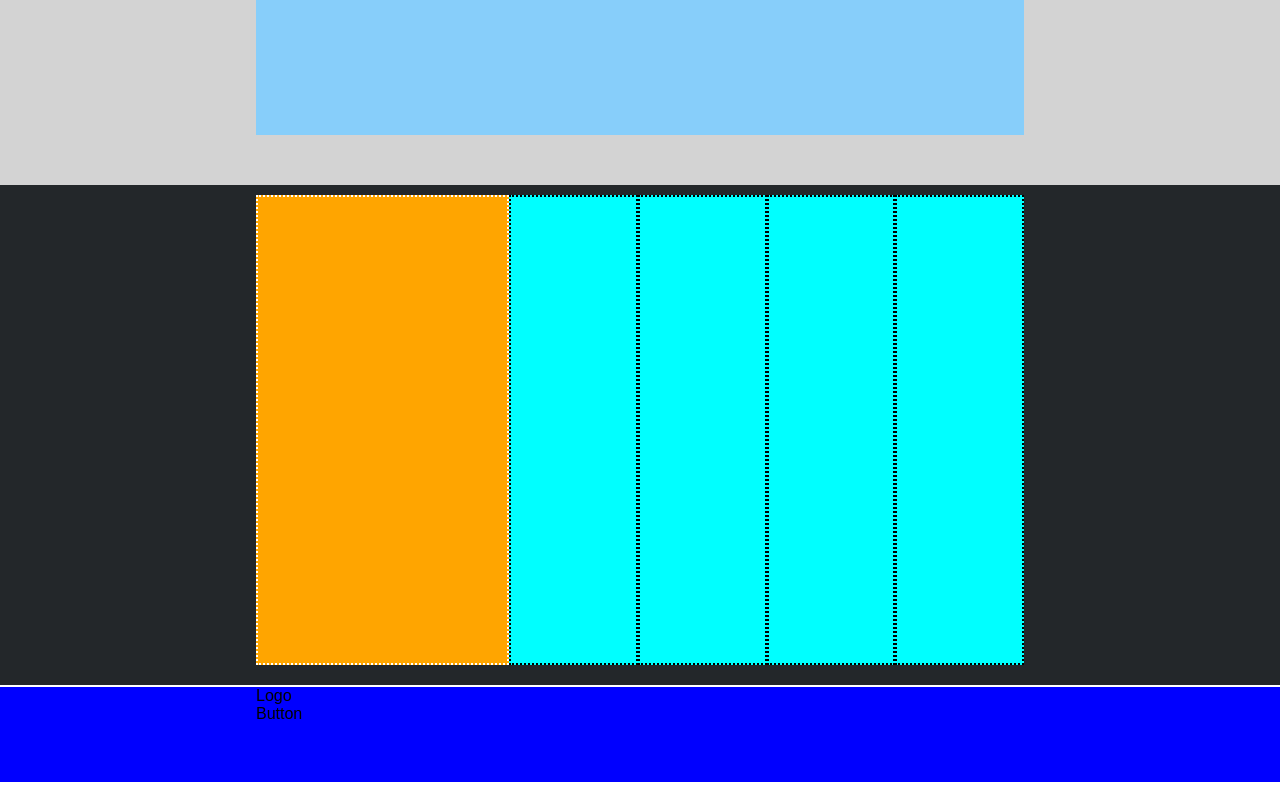
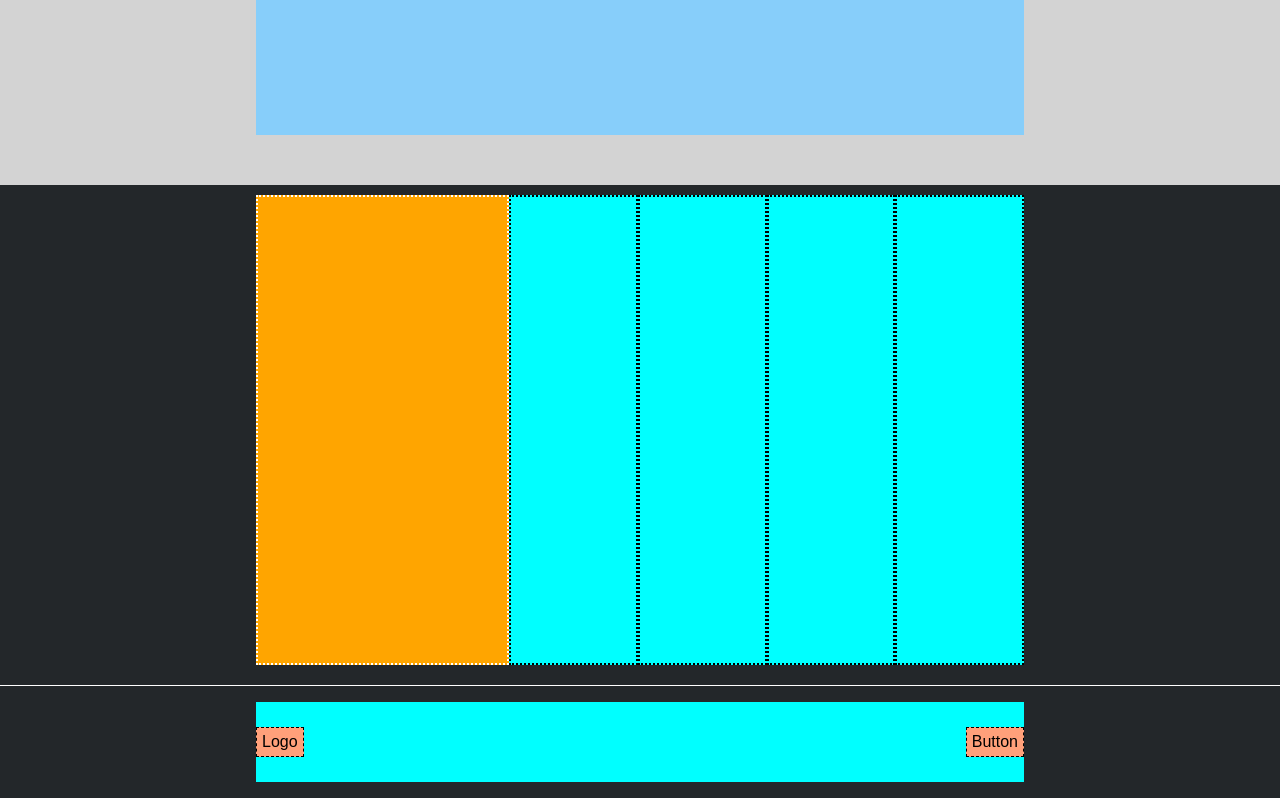
Before and after one commit to eugeniomalavasi/htmlcss-struttura-discord, a plain HTML site: page index.html in a window 1280 px wide. Shown: the part 3195-3995 px from the top of the page. Drawn offline with Linux system fonts and the light colour scheme.

Commit message:
feat: footer completed

```diff
--- a/css/style.css
+++ b/css/style.css
@@ -145,14 +145,24 @@ height: 500px;
 }
 
 .footer_container {
-    background-color: blue;
-    border-top: 2px solid white;
+    background-color: #23272A;
+    border-top: 1px solid white;
     border-bottom: 2px solid white;
+    display: flex;
+    height: 115px;
 
 }
 
 .main_footer {
-    height: 95px;
+    background-color: aqua;
+    height: 80px;
+    display: flex;
+    justify-content: space-between;
+    align-items: center;
+}
 
-
+.foot_box {
+    background-color: lightsalmon;
+    padding: 5px;
+    border: 1px dashed black;
 }
```
